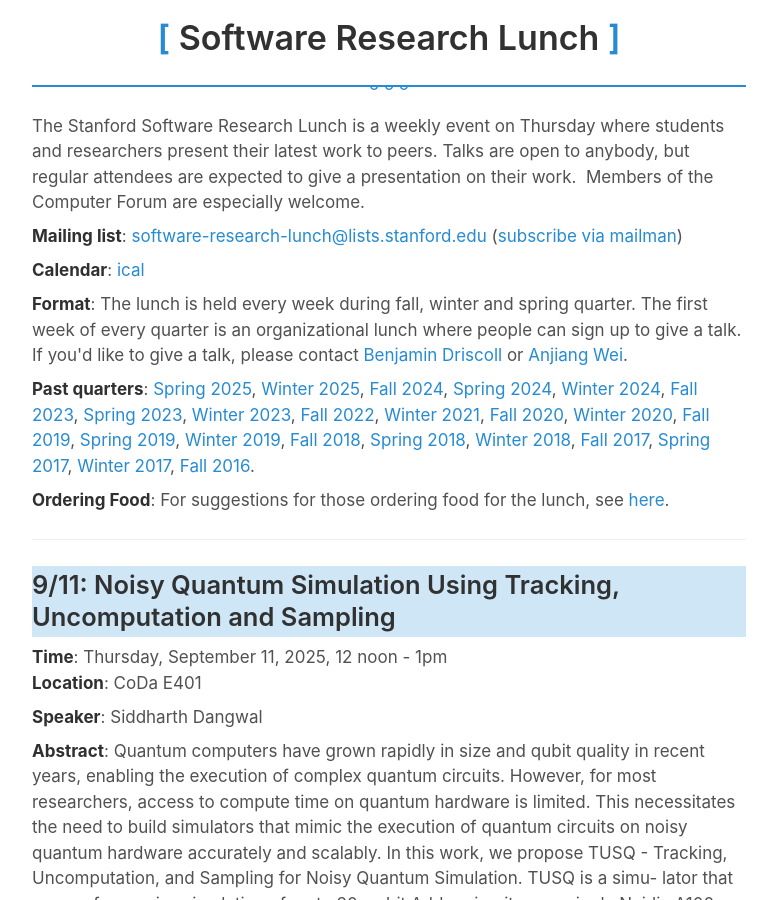
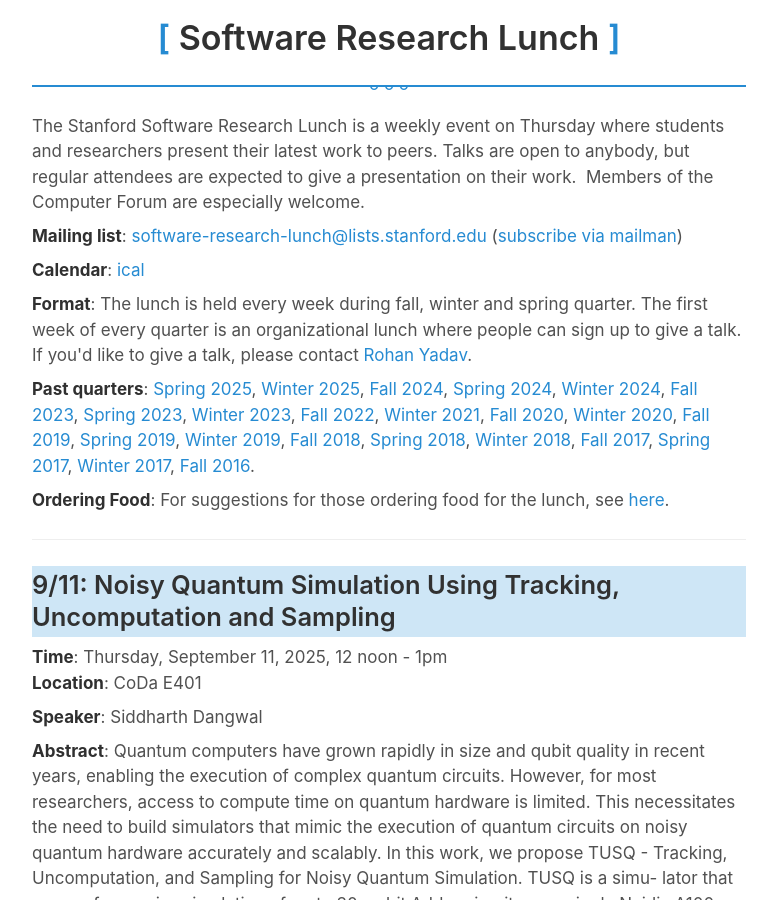
Before and after one commit to software-research-lunch/software-research-lunch.github.io, a Jekyll site: the page built from index.html, in a window 1280 px wide and 900 px high. Shown: the whole window, without its empty margins (251-1028 px from the left). Built offline with Jekyll 4.4.1, drawn with Linux system fonts in a browser that asks for light colours; some of the changed text lies outside the part shown.

Commit message:
Rohan back to organizer and update schedule

```diff
--- a/_data/schedule.yml
+++ b/_data/schedule.yml
@@ -89,7 +89,7 @@
     - date: "2025-10-16"
       abstract: ""
       title: ""
-      speaker: "Anjiang Wei"
+      speaker: ""
       bio: ""
     - date: "2025-10-23"
       abstract: ""
--- a/_includes/main.html
+++ b/_includes/main.html
@@ -5,7 +5,7 @@
 
 <p><strong>Calendar</strong>: <a href="/calendar.ics">ical</a><!-- | <a href="http://www.google.com/calendar/render?cid={{ "/calendar.ics" | prepend:site.url | url_param_escape }}">Add to Google Calendar</a> --><p>
 
-<p><strong>Format</strong>: The lunch is held every week during fall, winter and spring quarter.  The first week of every quarter is an organizational lunch where people can sign up to give a talk.  If you'd like to give a talk, please contact <a href="mailto:bdrisc@stanford.edu">Benjamin Driscoll</a> or <a href="mailto:anjiang@stanford.edu">Anjiang Wei</a>.<p>
+<p><strong>Format</strong>: The lunch is held every week during fall, winter and spring quarter.  The first week of every quarter is an organizational lunch where people can sign up to give a talk.  If you'd like to give a talk, please contact <a href="mailto:rohany@cs.stanford.edu">Rohan Yadav</a>.<p>
 
 <p><strong>Past quarters</strong>: <a href="/archive/2025-spring/">Spring 2025</a>, <a href="/archive/2025-winter/">Winter 2025</a>, <a href="/archive/2024-fall/">Fall 2024</a>, <a href="/archive/2024-spring/">Spring 2024</a>, <a href="/archive/2024-winter/">Winter 2024</a>, <a href="/archive/2023-fall/">Fall 2023</a>, <a href="/archive/2023-spring/">Spring 2023</a>, <a href="/archive/2023-winter/">Winter 2023</a>, <a href="/archive/2022-fall/">Fall 2022</a>, <a href="/archive/2021-winter/">Winter 2021</a>, <a href="/archive/2020-fall/">Fall 2020</a>, <a href="/archive/2020-winter/">Winter 2020</a>, <a href="/archive/2019-fall/">Fall 2019</a>, <a href="/archive/2019-spring/">Spring 2019</a>, <a href="/archive/2019-winter/">Winter 2019</a>, <a href="/archive/2018-fall/">Fall 2018</a>, <a href="/archive/2018-spring/">Spring 2018</a>, <a href="/archive/2018-winter/">Winter 2018</a>, <a href="/archive/2017-fall/">Fall 2017</a>, <a href="/archive/2017-spring/">Spring 2017</a>, <a href="/archive/2017-winter/">Winter 2017</a>, <a href="/archive/2016-fall/">Fall 2016</a>.</p>
 {% if false %}
```
